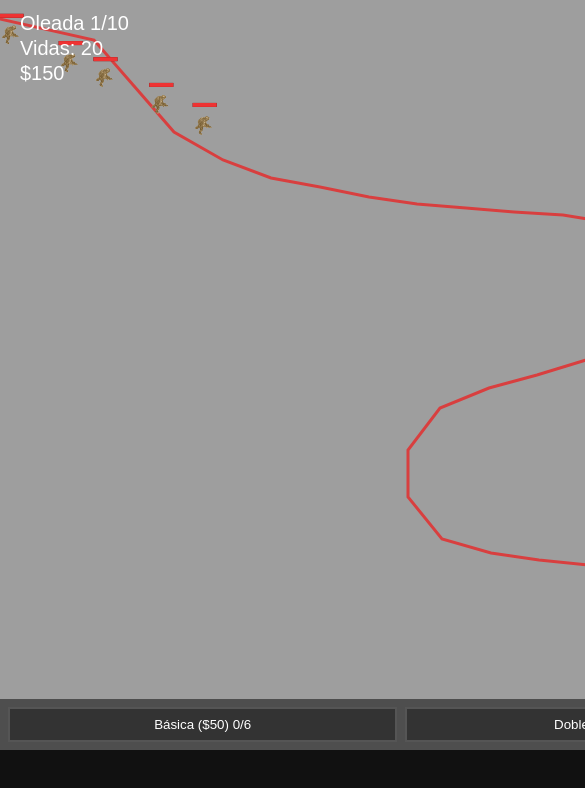
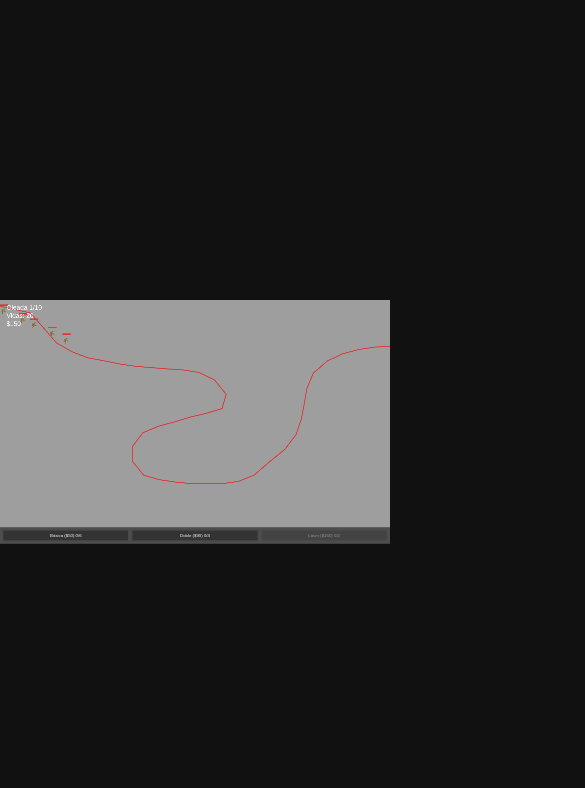
Before and after one commit to DevAI82/juego-canones, a website with bundled scripts: page game/index.html in a window 390 px wide. Shown: the top 788 px of the page, 585 px wide, since content can reach past the window. Built offline with nearby package versions, Linux system fonts and the light colour scheme.

Commit message:
fix: scale the whole game to fill the viewport on any screen size
Per user report the game rendered small on a large monitor: the canvas
and every HTML overlay (build menu, upgrade panel) were laid out at a
fixed 1200x750 with no viewport scaling. Wrapped everything in a
#game-viewport whose size main.js's new resizeGame() computes on load and
on resize/orientationchange, and CSS-transforms #game-container (canvas +
overlays together, so their fixed-px layouts stay in sync with each
other) into that box at the scale that fits the window without distorting
the 1200:750 aspect ratio. Verified at a wide 1900x1000 desktop viewport
(scales up, centered, letterboxed left/right) and a 375x812 mobile
viewport (scales down, letterboxed top/bottom) -- also a prerequisite for
the requested phone/multi-device play.

```diff
--- a/game/index.html
+++ b/game/index.html
@@ -2,15 +2,18 @@
 <html lang="es">
 <head>
   <meta charset="utf-8" />
+  <meta name="viewport" content="width=device-width, initial-scale=1, maximum-scale=1, user-scalable=no" />
   <title>Tower Defense</title>
   <link rel="stylesheet" href="style.css" />
 </head>
 <body>
-  <div id="game-container">
-    <canvas id="game-canvas" width="1200" height="750"></canvas>
-    <button id="skip-wave-btn" class="hidden">▶</button>
-    <div id="build-menu"></div>
-    <div id="upgrade-panel" class="hidden"></div>
+  <div id="game-viewport">
+    <div id="game-container">
+      <canvas id="game-canvas" width="1200" height="750"></canvas>
+      <button id="skip-wave-btn" class="hidden">▶</button>
+      <div id="build-menu"></div>
+      <div id="upgrade-panel" class="hidden"></div>
+    </div>
   </div>
   <script type="module" src="js/main.js"></script>
 </body>
--- a/game/js/main.js
+++ b/game/js/main.js
@@ -29,6 +29,22 @@ const INTER_WAVE_DELAY = 4;
 
 const canvas = document.getElementById("game-canvas");
 const ctx = canvas.getContext("2d");
+
+// Scales the whole 1200x750 game (canvas + every HTML overlay together,
+// see style.css's comment on #game-viewport) to fit the current window,
+// so it fills the screen on any monitor size or a phone in either
+// orientation instead of only ever rendering at a fixed 1200px.
+const gameViewport = document.getElementById("game-viewport");
+const gameContainer = document.getElementById("game-container");
+function resizeGame() {
+  const scale = Math.min(window.innerWidth / CANVAS_WIDTH, window.innerHeight / CANVAS_HEIGHT);
+  gameContainer.style.transform = `scale(${scale})`;
+  gameViewport.style.width = `${CANVAS_WIDTH * scale}px`;
+  gameViewport.style.height = `${CANVAS_HEIGHT * scale}px`;
+}
+resizeGame();
+window.addEventListener("resize", resizeGame);
+window.addEventListener("orientationchange", resizeGame);
 
 function loadImage(src) {
   const img = new Image();
--- a/game/style.css
+++ b/game/style.css
@@ -1,5 +1,30 @@
-html, body { margin: 0; padding: 0; background: #111; }
-#game-container { position: relative; width: 1200px; margin: 0 auto; }
+html, body { margin: 0; padding: 0; background: #111; height: 100%; overflow: hidden; }
+body {
+  display: flex;
+  align-items: center;
+  justify-content: center;
+  min-height: 100vh;
+}
+
+/* The whole game (canvas + every HTML overlay: build menu, upgrade panel,
+   skip-wave button) is built and laid out at a fixed 1200x750 -- every
+   game coordinate (PATH, canvasPos()'s click math, CSS px sizes on the
+   overlay buttons/cards) assumes that exact space. Rather than resize
+   each piece individually (which would desync the HTML overlays' fixed
+   px sizes from the canvas the moment they scaled differently),
+   #game-viewport is sized in JS (main.js's resizeGame()) to whatever the
+   1200x750 box becomes at the current window size, and #game-container is
+   scaled into that box with a single CSS transform -- so the canvas and
+   every overlay shrink/grow together, in lockstep, on any monitor or
+   phone screen. getBoundingClientRect() (which canvasPos() reads) already
+   reflects the post-transform size, so click/tap accuracy is unaffected. */
+#game-viewport { position: relative; overflow: hidden; }
+#game-container {
+  position: relative;
+  width: 1200px;
+  height: 750px;
+  transform-origin: top left;
+}
 #game-canvas { display: block; background: #222; }
 
 #skip-wave-btn {
```
